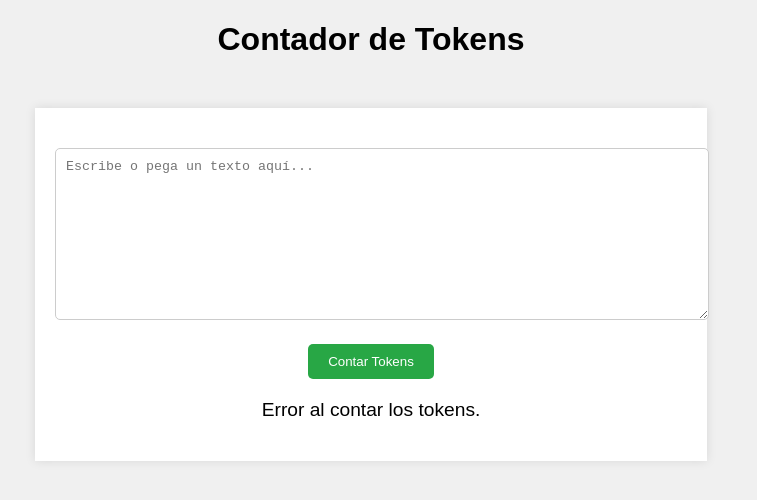
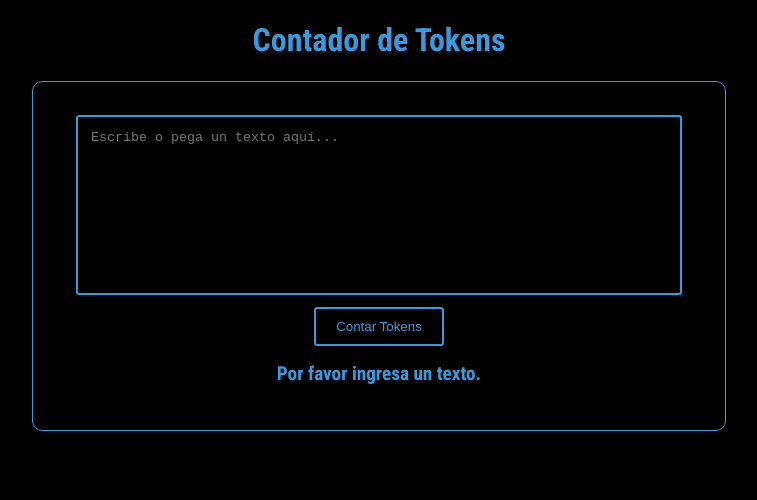
Before and after one commit to jhoncastro28/laboratorio, a website: page index.html in a window 1280 px wide. Both pictures are taken after a click on the button "Contar Tokens". Shown: the whole page, without its empty margins (269-1026 px from the left). Drawn offline with Linux system fonts and the light colour scheme; no server answers.

Commit message:
Se manejan excepciones y se corrigen errores

```diff
--- a/scripts/client.js
+++ b/scripts/client.js
@@ -1,5 +1,10 @@
 document.getElementById('sendButton').addEventListener('click', () => {
-    const textInput = document.getElementById('textInput').value;
+    const textInput = document.getElementById('textInput').value.trim();
+
+    if (textInput.length === 0) {
+      document.getElementById('result').innerText = 'Por favor ingresa un texto.';
+      return;
+    }
 
     fetch('/countTokens', {
       method: 'POST',
--- a/styles/styles.css
+++ b/styles/styles.css
@@ -1,39 +1,68 @@
+@import url('https://fonts.googleapis.com/css2?family=Roboto+Condensed:ital,wght@0,100..900;1,100..900&display=swap');
+
+:root{
+    --main-color:#3b9ade;
+    --second-color:#474747;
+}
+
+::selection {
+    background: rgb(255, 176, 30);
+    color: white;
+}
+
 body {
-    font-family: Arial, sans-serif;
+    font-family: "Roboto Condensed", sans-serif;
     text-align: center;
-    background-color: #f0f0f0;
+    height: 100vh;
+    width: 100vw;
+    background-color: black;
+}
+
+h1{
+    color: var(--main-color);
 }
 
 .container {
-    margin: 50px auto;
-    padding: 20px;
+    margin: .5rem auto;
+    padding: 2%;
     width: 50%;
-    background-color: white;
-    box-shadow: 0 0 10px rgba(0, 0, 0, 0.1);
+    border-radius: .4rem;
+    border: 1px var(--main-color) solid;
+    border-radius: 10px;
+
 }
 
 textarea {
-    width: 100%;
-    padding: 10px;
-    margin: 20px 0;
-    border: 1px solid #ccc;
-    border-radius: 5px;
+    width: 90%;
+    padding: .8rem;
+    margin: .5rem 0;
+    color: whitesmoke;
+    font-weight: 500;
+    border: 2px solid var(--main-color);
+    background-color: transparent;
+    border-radius: .2rem;
+    resize: none;
 }
 
 button {
     padding: 10px 20px;
-    background-color: #28a745;
-    color: white;
-    border: none;
-    border-radius: 5px;
+    background-color: transparent;
+    color: var(--main-color);
+    border: 2px solid var(--main-color);
+    border-radius: .2rem;
+    font-weight: 500;
     cursor: pointer;
 }
 
 button:hover {
-    background-color: #218838;
+    background-color: var(--main-color);
+    color: #313131;
+    font-weight: 400;
 }
 
 #result {
-    margin-top: 20px;
+    margin-top: 1rem;
     font-size: 1.2em;
+    color: var(--main-color);
+    font-weight: bold;
 }
```
Also changed, not shown: scripts/middleware.js (+28 -45 lines), scripts/register.js (+10 -2 lines), scripts/server.js (+15 -5 lines), 1 other file. Lines whose indentation alone changed are shown as unchanged.
